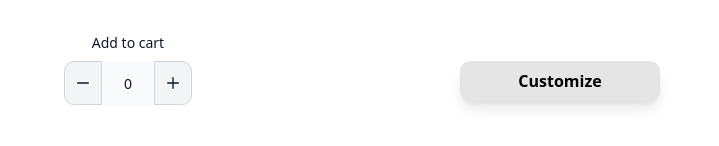
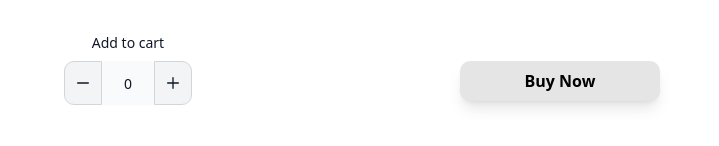
Before and after one commit to Dhanush-coder-ux/Sling-Bag, a React (Vite) app: page /product/1 in a window 1280 px wide. Shown: the part 881-1027 px from the top of the page, without its empty margins (280-999 px from the left). Built offline with nearby package versions, Linux system fonts and the light colour scheme.

Commit message:
button and navlink change

```diff
--- a/src/components/ProductCard.jsx
+++ b/src/components/ProductCard.jsx
@@ -33,11 +33,11 @@ export const ProductCard = ({id,title,description,price,images}) => {
 export const CartProductCard=({product:{id,title,description,quantity,price,images}})=>{
 
     return (
-        <NavLink to={`/product/${id}`}>
+
             <div>
                 <a href="#" className="flex bg-white border border-gray-200 rounded-lg shadow-sm flex-row max-w-xl hover:bg-gray-100 dark:border-gray-700 dark:bg-gray-800 dark:hover:bg-gray-700  max-sm:h-40 w-200 max-sm:w-auto">
 
-                    <img className="object-cover rounded-lg h-auto w-40  my-5 mx-2 max-sm:h-30 max-sm:w-30" src={images[0]} alt=""/>
+                     <NavLink to={`/product/${id}`}><img className="object-cover rounded-lg h-auto w-40  my-5 mx-2 max-sm:h-30 max-sm:w-30" src={images[0]} alt=""/></NavLink>
                     <div className="flex flex-col justify-between p-4 leading-normal w-full">
                         <h5 className="mb-2 text-2xl font-bold tracking-tight text-gray-900 dark:text-white line-clamp-1 max-sm:text-sm">{title}</h5>
                         <p className="mb-3 text-xl max-sm:text-sm text-gray-700 dark:text-gray-400 font-bold line-clamp-1">{`₹ ${price}`}</p>
@@ -49,7 +49,7 @@ export const CartProductCard=({product:{id,title,description,quantity,price,imag
                     </div>
                 </a>
             </div>
-        </NavLink>
+
 
     )
 }
--- a/src/pages/Cart.jsx
+++ b/src/pages/Cart.jsx
@@ -4,10 +4,11 @@ import { BagContext } from '../context/BagContext'
 import React, { useContext, useEffect, useState } from 'react'
 import NavBar from '../section/NavBar';
 import { isDesktop, isMobile } from 'react-device-detect';
-import { Link } from 'react-router-dom';
+
 import { CartProductCard } from '../components/ProductCard';
-import { platinum } from '../constant/ColorCodes';
+
 import  Button  from '../components/Buttons';
+
 
 const Cart = () => {
   const { Productsjson,rupees,cartItems,} = useContext(BagContext);
@@ -48,6 +49,7 @@ useEffect(() => {
           <div>
             <div className='flex justify-center items-center max-sm:mt-20 md:mt-20 lg:mt-10'>
                 <h1 className={`font-bold `}>Tot Amount : ₹ {cartTotAmount}</h1>
+
             </div>
             <div className={`${cartData.length>1? 'grid lg:grid-cols-2' : 'grid lg:grid-cols-1'} space-y-3.5 space-x-3.5 place-items-center lg:mt-5 mx-8 max-sm:mx-2 max-sm:mt-5 max-sm:mb-20 md:mt-5 md:mb-20`}>
               {
--- a/src/pages/ProductView.jsx
+++ b/src/pages/ProductView.jsx
@@ -46,7 +46,7 @@ const ProductView = () => {
               </div>
               <div className='mt-5 max-sm:px-2 flex justify-between items-end gap-4 w-150 max-sm:w-full text-center'>
                   <Counter productId={productId} className={'p-1'} productPrice={productInfo.price}></Counter>
-                  <Button text={"Customize"} className={`bg-[${platinum}] rounded-lg text-black w-50 p-2 mb-2 text-center`}/>
+                  <Button text={"Buy Now"} className={`bg-[${platinum}] rounded-lg text-black w-50 p-2 mb-2 text-center`}/>
               </div>
 
             </div>
```
